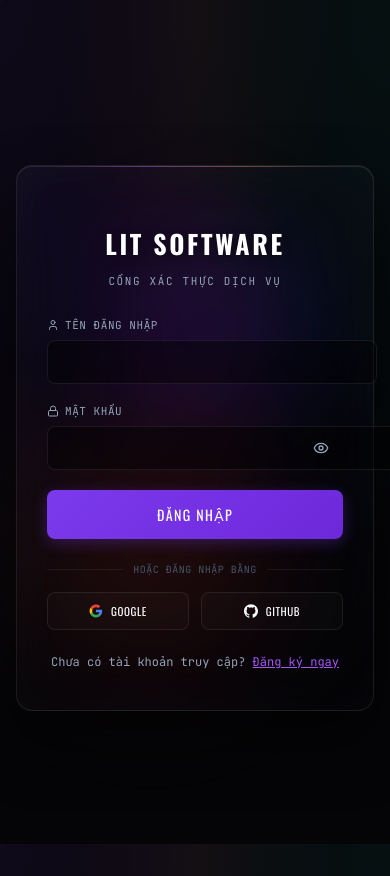
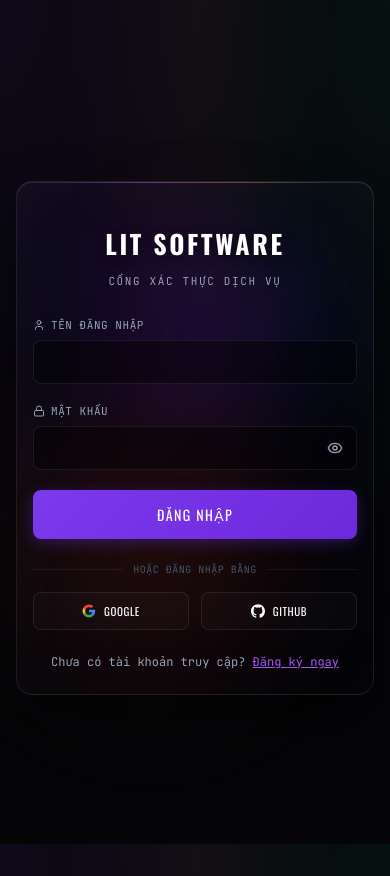
Before and after one commit to LIT2451/SOFTWARE, a Next.js app in the folder portal/: page / in a window 390 px wide. Built offline with nearby package versions, Linux system fonts and the light colour scheme.

Commit message:
Optimize auth input styling by declaring box-sizing border-box to prevent responsive overflow

```diff
--- a/portal/src/app/components/Auth.tsx
+++ b/portal/src/app/components/Auth.tsx
@@ -122,18 +122,20 @@ export default function Auth({ onLoginSuccess }: AuthProps) {
       }} />
 
       {/* Glassmorphic Login Card */}
-      <div style={{
+      <div
+        style={{
           width: "100%",
           maxWidth: "420px",
           background: "linear-gradient(135deg, rgba(255, 255, 255, 0.04), rgba(255, 255, 255, 0.01))",
           backdropFilter: "blur(24px) saturate(180%) contrast(1.05)",
           border: "1px solid rgba(255, 255, 255, 0.08)",
           borderRadius: "16px",
-        padding: "40px 30px",
           position: "relative",
           boxShadow: "0 30px 60px rgba(0, 0, 0, 0.6), inset 0 1px 0 rgba(255, 255, 255, 0.1)",
           zIndex: 1
-      }}>
+        }}
+        className="auth-card"
+      >
         {/* Glow indicator line at top of card */}
         <div style={{
           position: "absolute",
@@ -185,6 +187,7 @@ export default function Auth({ onLoginSuccess }: AuthProps) {
               onChange={(e) => setUsername(e.target.value)}
               style={{
                 width: "100%",
+                boxSizing: "border-box",
                 padding: "12px 16px",
                 backgroundColor: "rgba(0, 0, 0, 0.4)",
                 border: "1px solid rgba(255, 255, 255, 0.08)",
@@ -219,6 +222,7 @@ export default function Auth({ onLoginSuccess }: AuthProps) {
                 onChange={(e) => setEmail(e.target.value)}
                 style={{
                   width: "100%",
+                  boxSizing: "border-box",
                   padding: "12px 16px",
                   backgroundColor: "rgba(0, 0, 0, 0.4)",
                   border: "1px solid rgba(255, 255, 255, 0.08)",
@@ -247,13 +251,14 @@ export default function Auth({ onLoginSuccess }: AuthProps) {
               <Lock size={12} />
               Mật khẩu
             </label>
-            <div style={{ position: "relative" }}>
+            <div style={{ position: "relative", width: "100%" }}>
               <input
                 type={showPassword ? "text" : "password"}
                 value={password}
                 onChange={(e) => setPassword(e.target.value)}
                 style={{
                   width: "100%",
+                  boxSizing: "border-box",
                   padding: "12px 46px 12px 16px",
                   backgroundColor: "rgba(0, 0, 0, 0.4)",
                   border: "1px solid rgba(255, 255, 255, 0.08)",
--- a/portal/src/app/globals.css
+++ b/portal/src/app/globals.css
@@ -50,6 +50,10 @@ h1, h2, h3, h4, h5, h6 {
     transform: translateY(0);
     opacity: 1;
   }
+}
+
+.auth-card {
+  padding: 40px 30px;
 }
 
 /* Responsive CSS rules for mobile screens */
@@ -121,4 +125,9 @@ h1, h2, h3, h4, h5, h6 {
     gap: 16px !important;
     padding: 16px !important;
   }
+
+  /* Optimize Auth Card on Mobile screens to avoid overflowing */
+  .auth-card {
+    padding: 24px 16px !important;
+  }
 }
```
Lines whose indentation alone changed are shown as unchanged.
